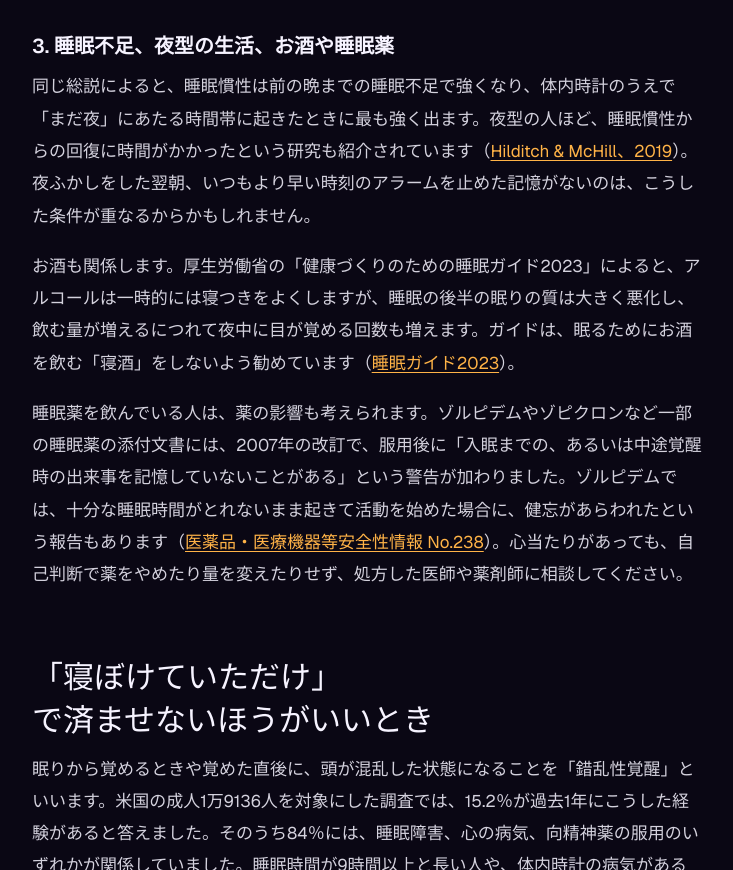
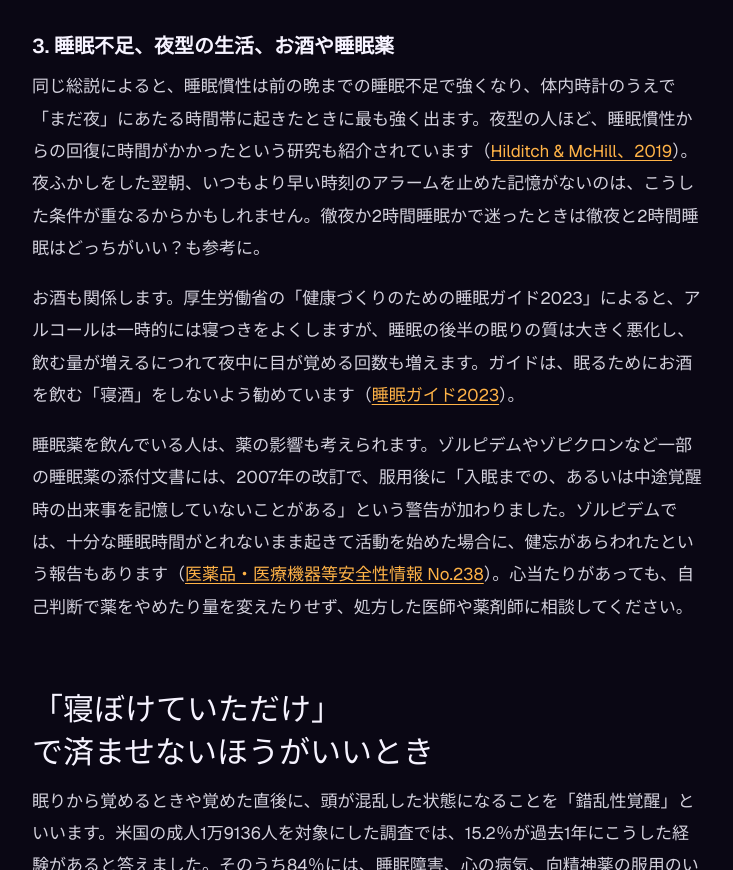
Before and after one commit to MikitaCh/wakebuddy, a plain HTML site: page ja/blog/mezamashi-tometa-kioku-ga-nai/index.html in a window 1280 px wide. Shown: the part 2612-3482 px from the top of the page, without its empty margins (272-1005 px from the left). Drawn offline with Linux system fonts and the light colour scheme.

Commit message:
Publish 2026-11-22

```diff
--- a/ja/blog/mezamashi-tometa-kioku-ga-nai/index.html
+++ b/ja/blog/mezamashi-tometa-kioku-ga-nai/index.html
@@ -57,7 +57,7 @@
 <p>目覚めた直後のぼんやりした状態を「睡眠慣性」といいます。起きてからの時間とともに薄れていきますが、その間は考える力や反応が落ちています。睡眠慣性の研究をまとめた2019年の総説によると、起床後15〜30分ほどで比較的早く回復するものの、その間の低下は、睡眠不足による低下と同じか、それ以上になることがあります（<a href="https://pmc.ncbi.nlm.nih.gov/articles/PMC6710480/">Hilditch &amp; McHill、2019</a>）。</p>
 <p>アラームを止めるのは、毎朝くり返している慣れた動作です。頭がまだ半分眠っているうちは、「今、止めた」とはっきり意識しないまま手だけが動き、そのまま布団に戻る、ということが起こりえます。睡眠慣性とスヌーズの関係は、「<a href="https://wakebuddy.app/ja/blog/nidone-boushi/">二度寝を防止するには？</a>」で詳しく紹介しています。</p>
 <h3 id="s4">3. 睡眠不足、夜型の生活、お酒や睡眠薬</h3>
-<p>同じ総説によると、睡眠慣性は前の晩までの睡眠不足で強くなり、体内時計のうえで「まだ夜」にあたる時間帯に起きたときに最も強く出ます。夜型の人ほど、睡眠慣性からの回復に時間がかかったという研究も紹介されています（<a href="https://pmc.ncbi.nlm.nih.gov/articles/PMC6710480/">Hilditch &amp; McHill、2019</a>）。夜ふかしをした翌朝、いつもより早い時刻のアラームを止めた記憶がないのは、こうした条件が重なるからかもしれません。</p>
+<p>同じ総説によると、睡眠慣性は前の晩までの睡眠不足で強くなり、体内時計のうえで「まだ夜」にあたる時間帯に起きたときに最も強く出ます。夜型の人ほど、睡眠慣性からの回復に時間がかかったという研究も紹介されています（<a href="https://pmc.ncbi.nlm.nih.gov/articles/PMC6710480/">Hilditch &amp; McHill、2019</a>）。夜ふかしをした翌朝、いつもより早い時刻のアラームを止めた記憶がないのは、こうした条件が重なるからかもしれません。徹夜か2時間睡眠かで迷ったときは徹夜と2時間睡眠はどっちがいい？も参考に。</p>
 <p>お酒も関係します。厚生労働省の「健康づくりのための睡眠ガイド2023」によると、アルコールは一時的には寝つきをよくしますが、睡眠の後半の眠りの質は大きく悪化し、飲む量が増えるにつれて夜中に目が覚める回数も増えます。ガイドは、眠るためにお酒を飲む「寝酒」をしないよう勧めています（<a href="https://www.mhlw.go.jp/content/001305530.pdf">睡眠ガイド2023</a>）。</p>
 <p>睡眠薬を飲んでいる人は、薬の影響も考えられます。ゾルピデムやゾピクロンなど一部の睡眠薬の添付文書には、2007年の改訂で、服用後に「入眠までの、あるいは中途覚醒時の出来事を記憶していないことがある」という警告が加わりました。ゾルピデムでは、十分な睡眠時間がとれないまま起きて活動を始めた場合に、健忘があらわれたという報告もあります（<a href="https://www.pmda.go.jp/safety/info-services/drugs/calling-attention/safety-info/0069.html">医薬品・医療機器等安全性情報 No.238</a>）。心当たりがあっても、自己判断で薬をやめたり量を変えたりせず、処方した医師や薬剤師に相談してください。</p>
 <h2 id="s5">「寝ぼけていただけ」で済ませないほうがいいとき</h2>
```
Also changed, not shown: assets/img/covers/is-it-better-to-sleep-2-hours-or-stay-up-og.jpg (added), assets/img/covers/is-it-better-to-sleep-2-hours-or-stay-up.webp (added).
